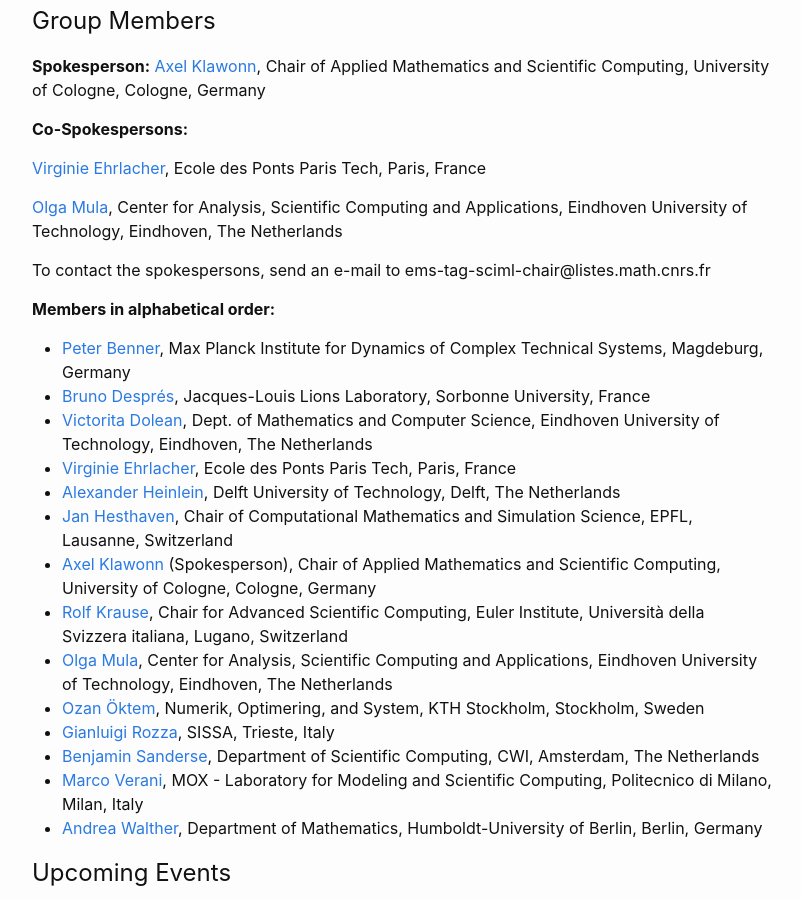
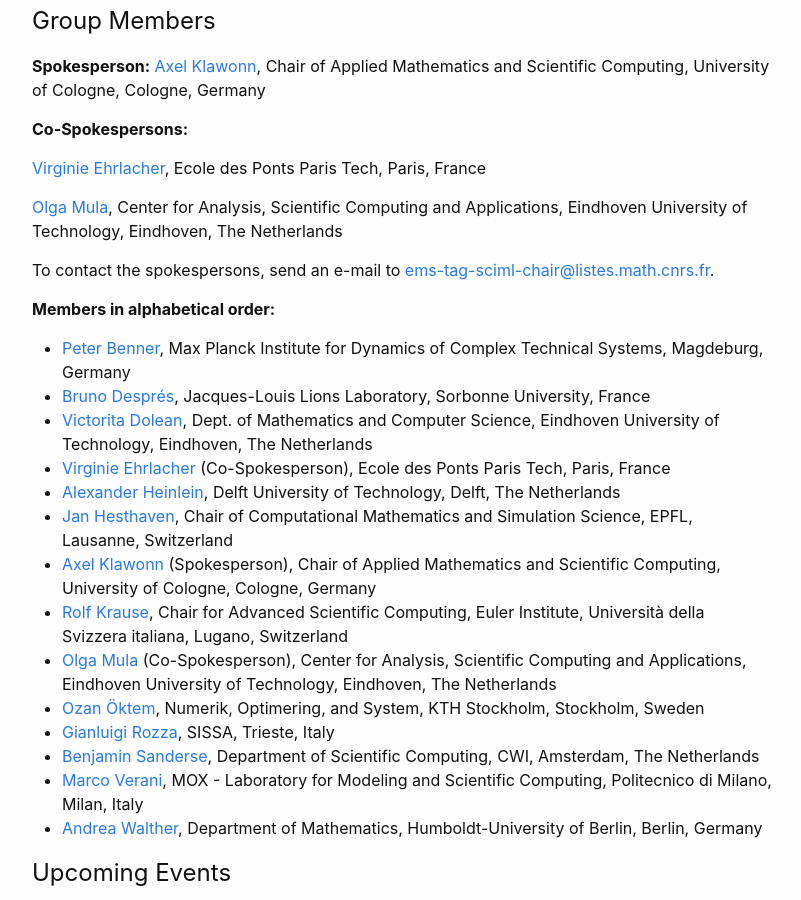
Before and after one commit to EMS-TAG-SciML/ems-tag-sciml.github.io, a Jekyll site: the page built from index.md, in a window 1280 px wide and 900 px high, scrolled down 1998 px. Shown: the whole window, without its empty margins (238-1039 px from the left). Built offline with Jekyll 4.4.1, drawn with Linux system fonts in a browser that asks for light colours.

Commit message:
nochmals mailing list + co-spokesperson

```diff
--- a/index.md
+++ b/index.md
@@ -50,7 +50,8 @@ To subscribe to our mailing list, send an e-mail to [ems-tag-sciml-chair@listes.
 
 [Olga Mula](mailto:o.mula@tue.nl), Center for Analysis, Scientific Computing and Applications, Eindhoven University of Technology, Eindhoven, The Netherlands
 
-To contact the spokespersons, send an e-mail to ems-tag-sciml-chair@listes.math.cnrs.fr
+To contact the spokespersons, send an e-mail to [ems-tag-sciml-chair@listes.math.cnrs.fr](mailto:ems-tag-sciml-chair@listes.math.cnrs.fr).
+
 
 
 <b>Members in alphabetical order:</b>
@@ -58,12 +59,12 @@ To contact the spokespersons, send an e-mail to ems-tag-sciml-chair@listes.math.
 * [Peter Benner](mailto:benner@mpi-magdeburg.mpg.de), Max Planck Institute for Dynamics of Complex Technical Systems, Magdeburg, Germany
 * [Bruno Després](mailto:bruno.despres@sorbonne-universite.fr), Jacques-Louis Lions Laboratory, Sorbonne University, France
 * [Victorita Dolean](mailto:victorita.dolean@strath.ac.uk), Dept. of Mathematics and Computer Science, Eindhoven University of Technology, Eindhoven, The Netherlands
-* [Virginie Ehrlacher](mailto:virginie.ehrlacher@enpc.fr), Ecole des Ponts Paris Tech, Paris, France
+* [Virginie Ehrlacher](mailto:virginie.ehrlacher@enpc.fr) (Co-Spokesperson), Ecole des Ponts Paris Tech, Paris, France
 * [Alexander Heinlein](mailto:a.heinlein@tudelft.nl), Delft University of Technology, Delft, The Netherlands
 * [Jan Hesthaven](mailto:jan.hesthaven@epfl.ch), Chair of Computational Mathematics and Simulation Science, EPFL, Lausanne, Switzerland
 * [Axel Klawonn](mailto:axel.klawonn@uni-koeln.de) (Spokesperson), Chair of Applied Mathematics and Scientific Computing, University of Cologne, Cologne, Germany
 * [Rolf Krause](mailto:rolf.krause@usi.ch), Chair for Advanced Scientific Computing, Euler Institute, Università della Svizzera italiana, Lugano, Switzerland
-* [Olga Mula](mailto:o.mula@tue.nl), Center for Analysis, Scientific Computing and Applications, Eindhoven University of Technology, Eindhoven, The Netherlands
+* [Olga Mula](mailto:o.mula@tue.nl) (Co-Spokesperson), Center for Analysis, Scientific Computing and Applications, Eindhoven University of Technology, Eindhoven, The Netherlands
 * [Ozan Öktem](mailto:ozan@kth.se), Numerik, Optimering, and System, KTH Stockholm, Stockholm, Sweden
 * [Gianluigi Rozza](mailto:grozza@sissa.it), SISSA, Trieste, Italy
 * [Benjamin Sanderse](mailto:b.sanderse@cwi.nl), Department of Scientific Computing, CWI, Amsterdam, The Netherlands
```
